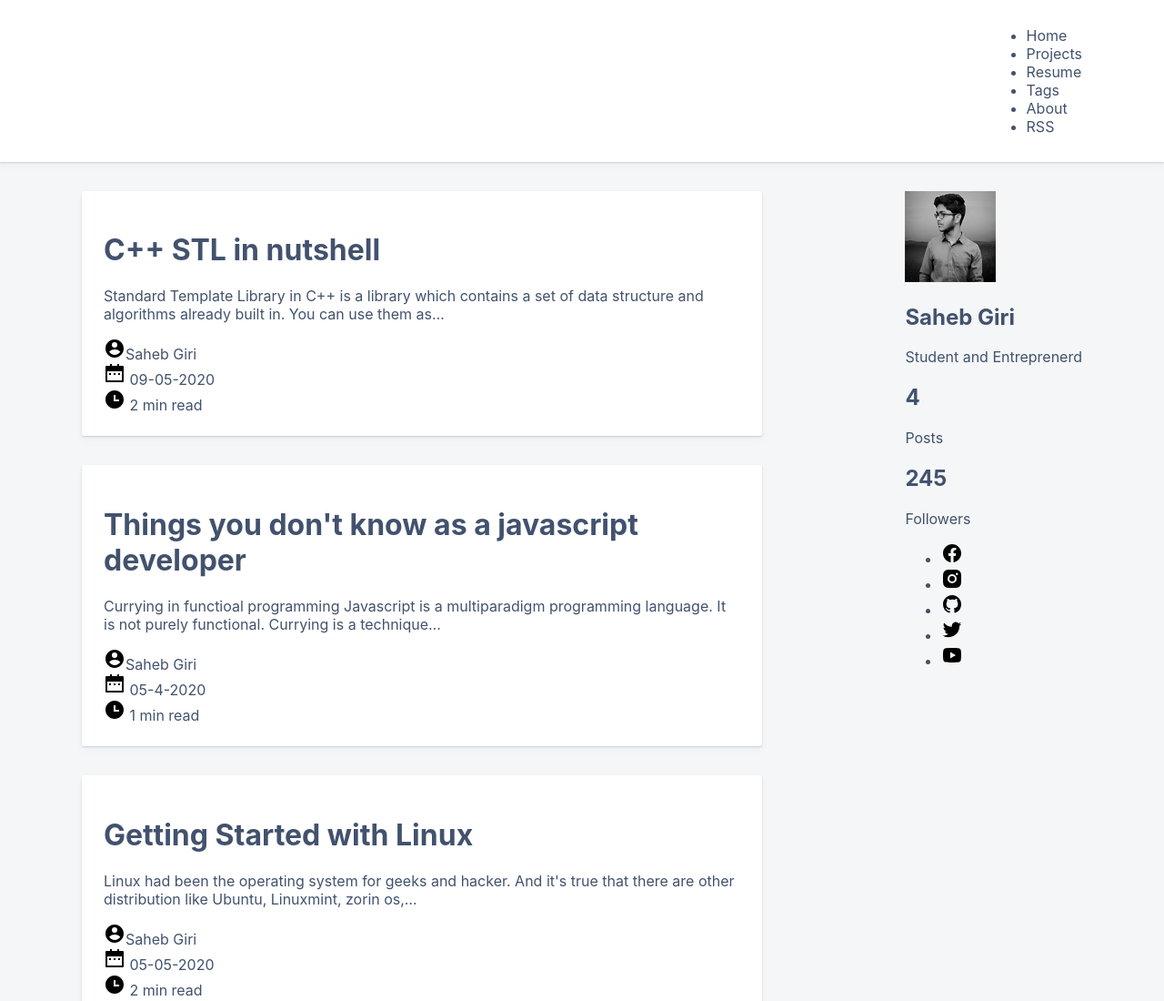
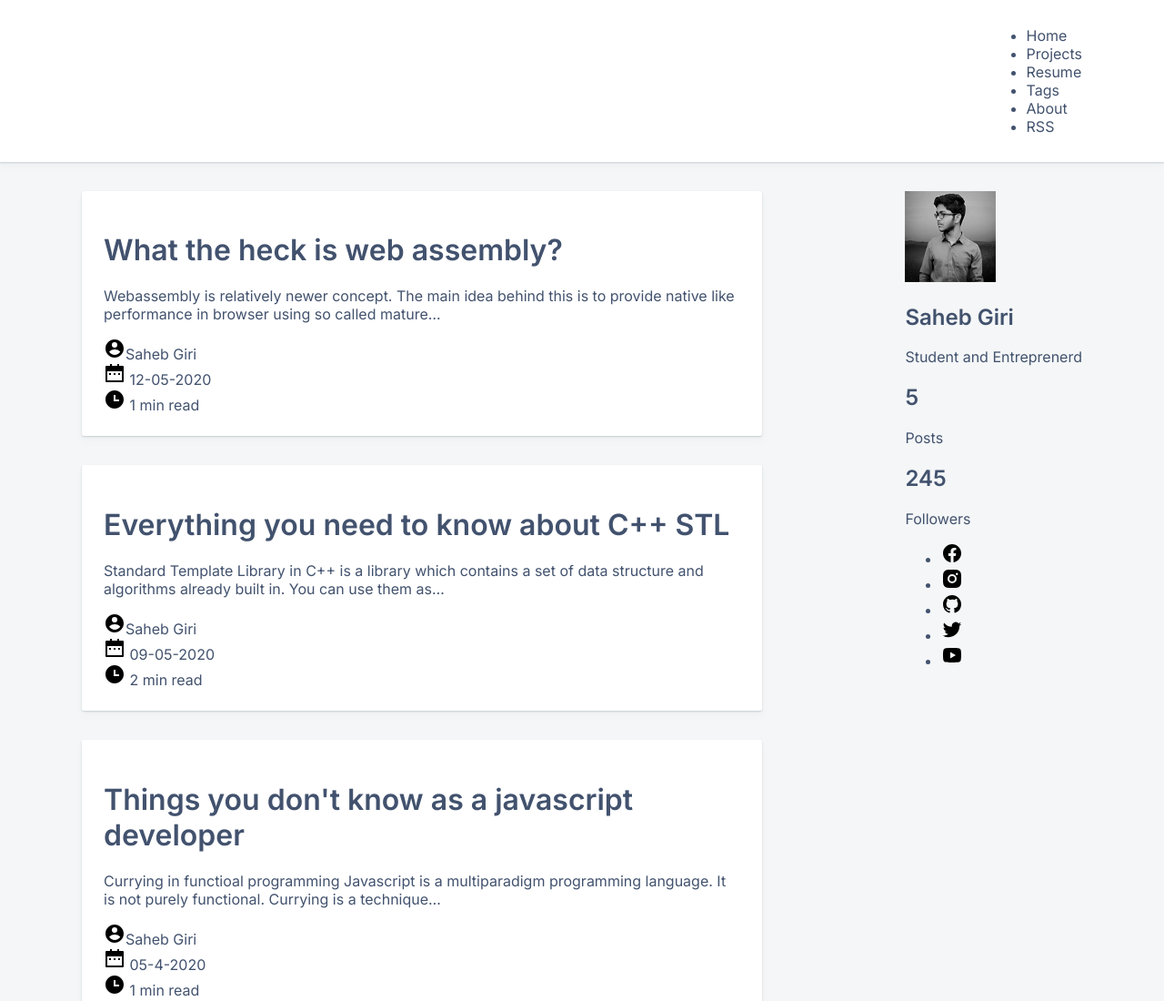
Before and after one commit to iamsahebgiri/iamsahebgiri-old, a Gatsby site: page / in a window 1280 px wide. Shown: the top 1100 px of the page at 91% size. Built offline with nearby package versions, Linux system fonts and the light colour scheme; Gatsby itself is replaced by a stand-in of ours.

Commit message:
added inter font and added a new article

```diff
--- a/src/blog/cpp-stl.md
+++ b/src/blog/cpp-stl.md
@@ -1,6 +1,6 @@
 ---
 id: cpp-stl-in-nutshell
-title: C++ STL in nutshell
+title: Everything you need to know about C++ STL
 author: Saheb Giri
 date: 09-05-2020
 tags: ["cpp", "STL", "vector", "TIL"]
--- /dev/null
+++ b/src/blog/what-the-heck-is-webassembly.md
@@ -0,0 +1,13 @@
+---
+id: what-the-heck-is-webassembly
+title: What the heck is web assembly?
+author: Saheb Giri
+date: 12-05-2020
+tags: ["webassembly", "js"]
+---
+
+Webassembly is relatively newer concept. The main idea behind this is to provide native like performance in browser using so called mature language such as C/C++ or Rust. This is really going to change the speed of the web apps and most importantly allowing developers to build high end games, in browser. As of now, V8 supports 4GB of RAM, which means with the combination of webassembly you can build pretty much anything you dream to build in native device.
+
+## How does it start? ⛳
+
+Back in the days when netscape captured the web browser market, java applet are the ways to make web site interactive. The problem with applets, is that your applet can't interact with web components like buttons, links, etc. In addition to that the it runs on virtualisation meaning the applet itself is independent.
--- a/src/styles/article.module.scss
+++ b/src/styles/article.module.scss
@@ -6,6 +6,7 @@
   box-shadow: $box-shadow;
 
   .title h1 {
+    font-size: 28px;
     margin-top: 0;
   }
   .meta-data {
--- a/src/styles/global.module.scss
+++ b/src/styles/global.module.scss
@@ -1,14 +1,4 @@
 @import "./variables";
-
-// @font-face {
-//   font-family: "Proxima Nova Regular";
-//   src: url("../assets/ProximaNova-Regular.ttf");
-// }
-
-// @font-face {
-//   font-family: "Proxima Nova Semibold";
-//   src: url("../assets/ProximaNova-Semibold.ttf");
-// }
 
 body {
   font-family: $font-family;
@@ -37,14 +27,14 @@ a {
     padding: 2px 1rem;
     margin-right: 1rem;
     margin-bottom: 0.5rem;
-    font-weight: 600;
+    // font-weight: 600;
     border-radius: 13px;
   }
 }
 
 .card-title {
   h1 {
-    font-size: 28px;
+    font-size: 20px;
     margin: 0 0 0.5rem 0;
     // font-weight: 600;
 
@@ -134,6 +124,7 @@ a {
 
     h2 {
       // font-weight: 600;
+      font-size: 20px;
       margin: 0.5rem 0 0 0;
     }
     p {
@@ -157,7 +148,7 @@ a {
 
         h1 {
           margin: 0;
-          // font-weight: 600;
+          font-weight: 600;
         }
 
         span {
@@ -202,6 +193,12 @@ a {
     max-width: 1100px;
   }
 
+  .card-title {
+    h1 {
+      font-size: 22px;
+    }
+  }
+
   .card {
     border-radius: 2px;
     max-width: 700px;
--- a/src/styles/variables.scss
+++ b/src/styles/variables.scss
@@ -1,4 +1,6 @@
-$font-family: "Proxima Nova",-apple-system, BlinkMacSystemFont, 'Segoe UI', Roboto, Oxygen, Ubuntu, Cantarell, 'Open Sans', 'Helvetica Neue', sans-serif;
+@import url('https://fonts.googleapis.com/css2?family=Inter:wght@400;500;600&display=swap');
+
+$font-family: "Inter",-apple-system, BlinkMacSystemFont, 'Segoe UI', Roboto, Oxygen, Ubuntu, Cantarell, 'Open Sans', 'Helvetica Neue', sans-serif;
 $font-size: 16px;
 
 
```
Also changed, not shown: src/blog/things-you-dont-know-as-a-javascript-developer.md (+2 -2 lines).
